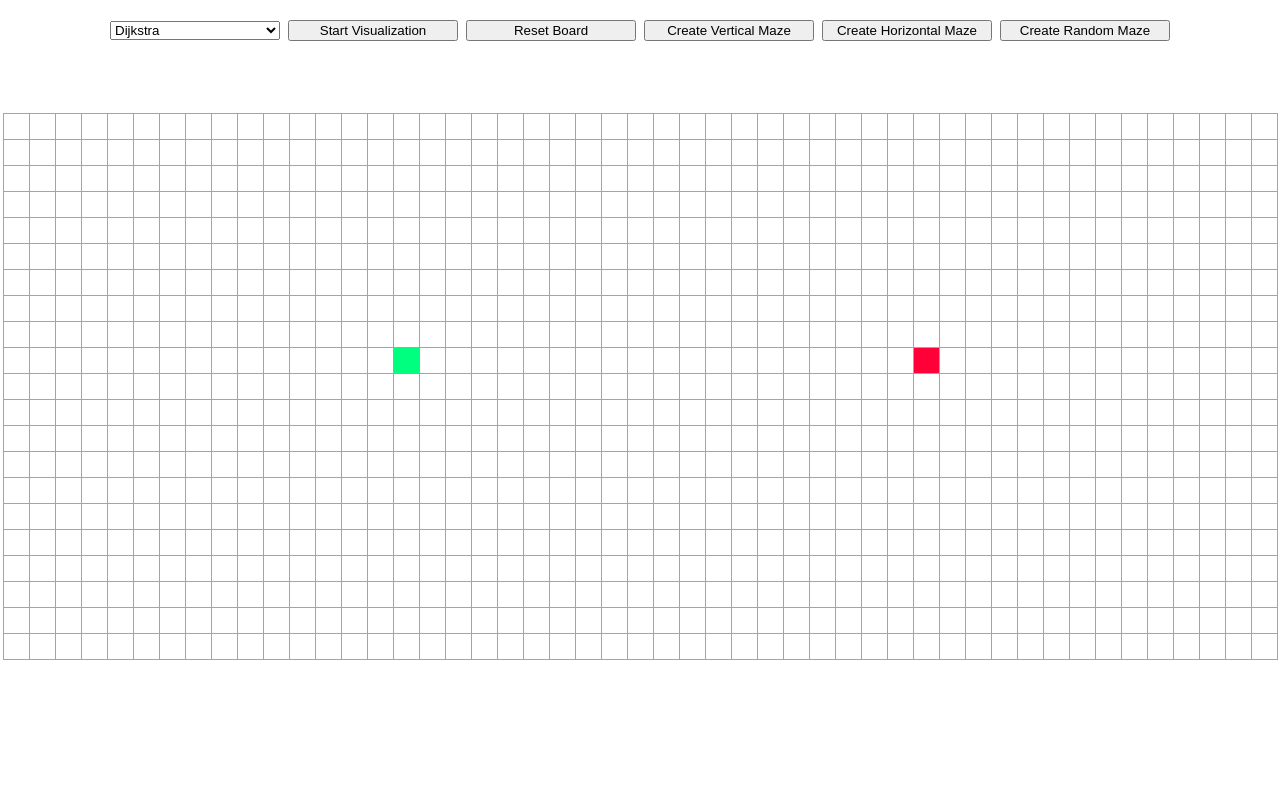
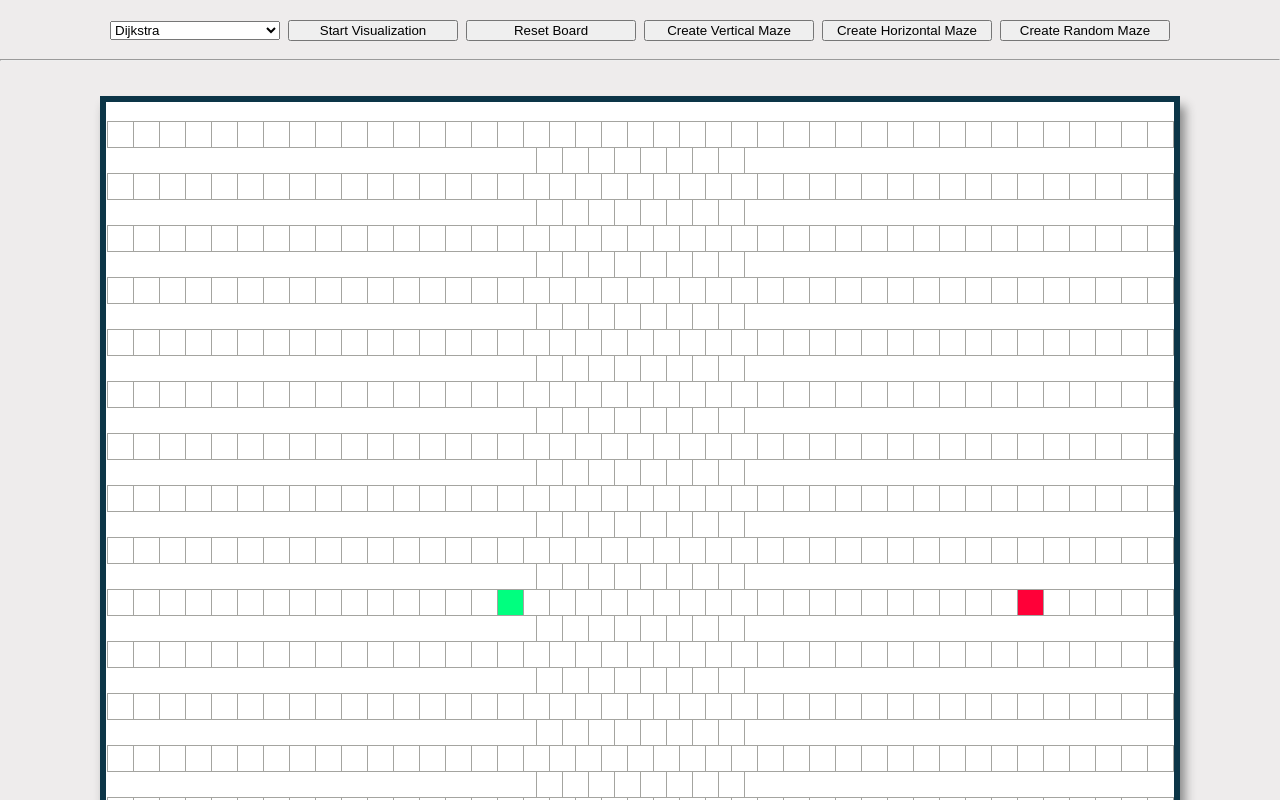
Before and after one commit to AvishKaushik/pathfinding-visualizer, a React (Create React App) app: page / in a window 1280 px wide. Shown: the top 800 px of the page. Built offline with nearby package versions, Linux system fonts and the light colour scheme.

Commit message:
PathFinding Visualizer

```diff
--- a/src/PathfindingVisualizer/PathfindingVisualizer.css
+++ b/src/PathfindingVisualizer/PathfindingVisualizer.css
@@ -1,6 +1,17 @@
+body {
+  background-color: #eeecec;
+}
+
 .grid {
-  margin: 100px 0 0;
-  margin-top: 75px;
+  margin-left: 100px;
+  margin-right: 100px;
+  margin-top: 35px;
+  padding-top: 20px;
+  padding-bottom: 20px;
+  margin-bottom: 35px;
+  background-color: #ffffff;
+  border: 6px solid rgb(12, 53, 71);
+  box-shadow: 5px 10px 10px #888888;
 }
 select {
   width: 170px;
@@ -12,5 +23,5 @@ button {
   width: 170px;
   margin: 4px;
   margin-top: 20px;
-  margin-bottom: -120px;
+  margin-bottom: 10px;
 }
--- a/src/PathfindingVisualizer/PathfindingVisualizer.jsx
+++ b/src/PathfindingVisualizer/PathfindingVisualizer.jsx
@@ -125,7 +125,6 @@ export default class PathfindingVisualizer extends Component {
 
 
   animateShortestPath(nodesInShortestPathOrder) {
-
     if(nodesInShortestPathOrder.length<=1)
     {
       setTimeout(() => {
@@ -795,6 +794,7 @@ export default class PathfindingVisualizer extends Component {
       <button onClick={() => this.createRandomMaze()} id="btn5">
       Create Random Maze
       </button>
+      <hr></hr>
       <div className="grid" id="m">
       {grid.map((row, rowIdx) => {
         return (
@@ -822,6 +822,7 @@ export default class PathfindingVisualizer extends Component {
         );
       })}
       </div>
+      <hr></hr>
       </>
     );
   }
```
